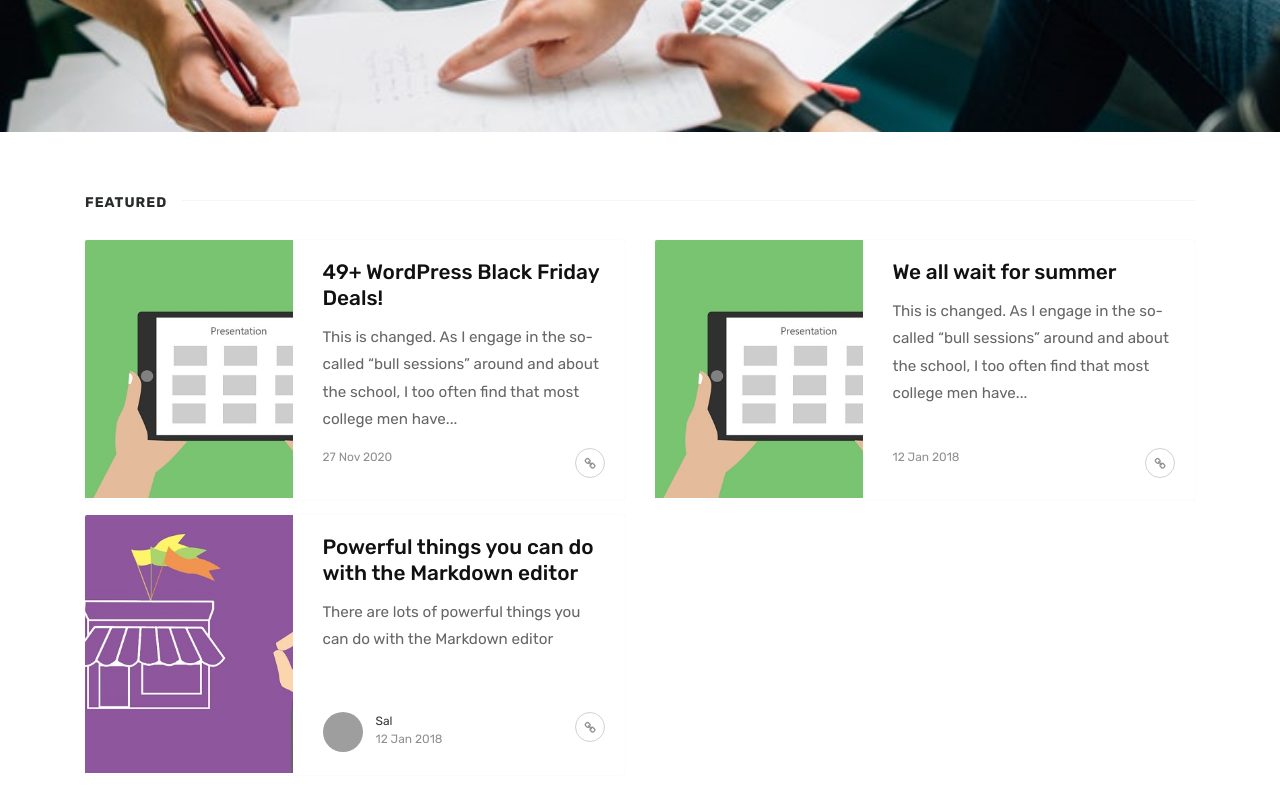
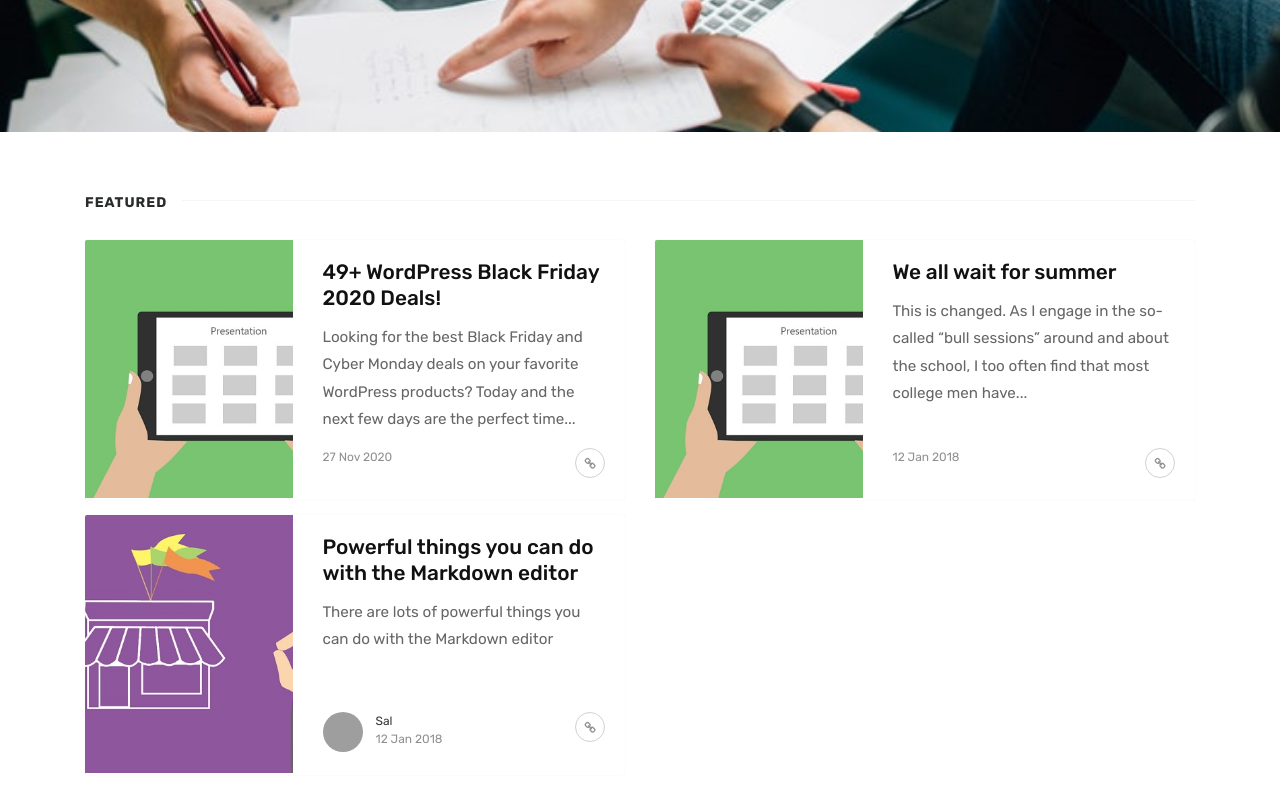
Before and after one commit to launchpartyorg/launchpartyorg.github.io, a Jekyll site: the page built from index.html, in a window 1280 px wide and 900 px high, scrolled down 526 px, cut to the strip 0-796 px from the top of the window. Built offline with Jekyll 4.4.1, drawn with Linux system fonts in a browser that asks for light colours; the list of posts is cut into pages by our own code; comment, search, counter and statistics services are not loaded; grey boxes are pictures that could not be loaded.

Commit message:
Update 2020-11-27-WordPress-black-friday-deals.md

```diff
--- a/_posts/2020-11-27-WordPress-black-friday-deals.md
+++ b/_posts/2020-11-27-WordPress-black-friday-deals.md
@@ -1,10 +1,26 @@
 ---
 layout: post
-title:  "49+ WordPress Black Friday Deals!"
+title:  "49+ WordPress Black Friday 2020 Deals!"
 categories: [ Black Friday, WordPress, Web Hosting ]
 image: assets/images/1.jpg
 featured: true
 ---
-This is changed. As I engage in the so-called "bull sessions" around and about the school, I too often find that most college men have a misconception of the purpose of education. Most of the "brethren" think that <a href="#">education should equip</a> them with the proper instruments of exploitation so that they can forever trample over the masses. Still others think that education should furnish them with noble ends rather than means to an end.
+Looking for the best Black Friday and Cyber Monday deals on your favorite WordPress products? Today and the next few days are the perfect time to buy premium WordPress plugins, themes, web hosting, and tools to grow your business.
 
-It seems to me that education has a two-fold function to perform in the life of man and in society: the one is utility and the other is culture. Education must enable a man to become more efficient, to achieve with increasing facility the ligitimate goals of his life.
+As always, to help you find the best deals, we have created the ultimate list of the best WordPress Black Friday and Cyber Monday deals for 2020.
+
+These offers are LIMITED TIME only. We’ve indicated the expiration date next to each offer.
+
+Note: We believe in transparency. If you buy using the links on our site, we may earn an affiliate commission. This helps us find great deals for you.
+
+<section>
+    <div class="row">
+        <h2>WordPress Hosting Deals</h2>
+        <div class="col col-md-2">
+            <img src="assets/images/1.jpg">
+        </div>
+        <div class="col col-md-10">
+            <img src="assets/images/1.jpg">
+        </div>
+    </div>
+</section>
```
